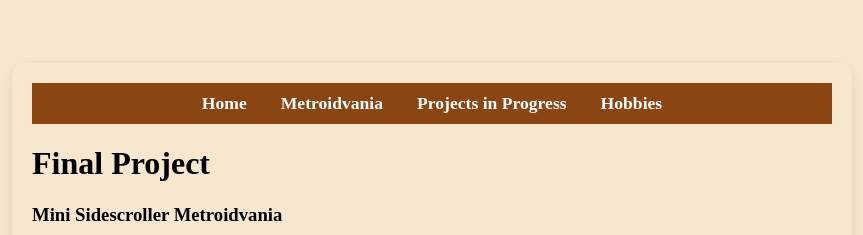
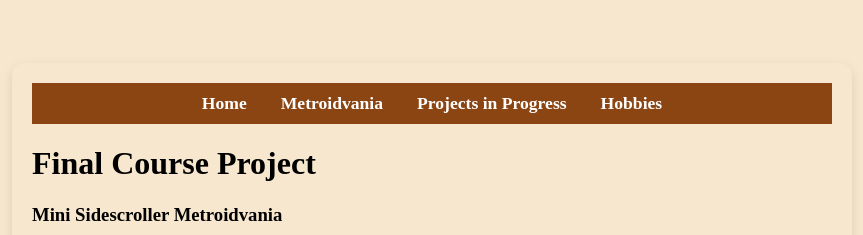
Before and after one commit to nhang12/nhang12.github.io, a plain HTML site: page Project1.html in a window 1280 px wide. Shown: the top 235 px of the page, without its empty margins (208-1071 px from the left). Drawn offline with Linux system fonts and the light colour scheme.

Commit message:
Update Project1.html

```diff
--- a/Project1.html
+++ b/Project1.html
@@ -14,7 +14,7 @@
   <a href="Project2.html">Projects in Progress</a>
   <a href="hobbies.html">Hobbies</a>
 </nav>
-        <h1>Final Project</h1>
+        <h1>Final Course Project</h1>
             <h3>Mini Sidescroller Metroidvania</h3>
             <div class="project">
             <img src="images/AY%20CHRISSY.png" alt="Knight" width="255" height="220">
```
